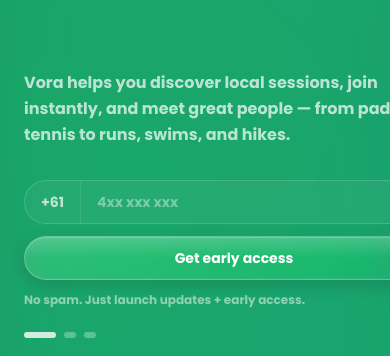
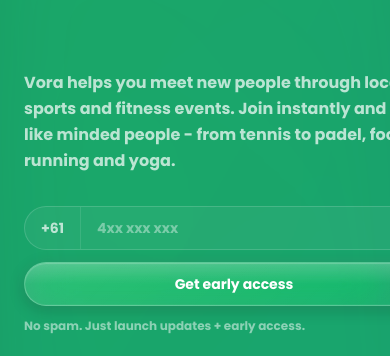
Before and after one commit to voraapplication/Vora-website, a Next.js app: page / in a window 390 px wide. Shown: the part 342-698 px from the top of the page. Built offline with nearby package versions, Linux system fonts and the light colour scheme; no server answers.

Commit message:
Add phone validation, normalization, duplicate protection, and honeypot anti-bot system

```diff
--- a/app/page.tsx
+++ b/app/page.tsx
@@ -3,6 +3,7 @@
 import { useEffect, useMemo, useRef, useState, useCallback } from "react";
 import Image from "next/image";
 import HowItWorks from "@/components/HowItWorks";
+import { supabase } from "@/lib/supabaseClient";
 
 const BUBBLES = [
   "Get more people to your venue",
@@ -79,6 +80,63 @@
   const [activeStep, setActiveStep] = useState(0);
   const [contactOpen, setContactOpen] = useState(false);
   const contactRef = useRef<HTMLDivElement | null>(null);
+  const [phoneNumber, setPhoneNumber] = useState("");
+  const [loading, setLoading] = useState(false);
+  const [success, setSuccess] = useState(false);
+  const [duplicate, setDuplicate] = useState(false);
+  const [honeypot, setHoneypot] = useState("");
+
+  function normalizeAustralianPhone(phone: string): string {
+    let cleaned = phone.replace(/\D/g, "");
+
+    if (cleaned.startsWith("0")) {
+      cleaned = cleaned.substring(1);
+    }
+
+    if (cleaned.startsWith("61")) {
+      return `+${cleaned}`;
+    }
+
+    return `+61${cleaned}`;
+  }
+
+  const handleSubmit = async (e: React.FormEvent) => {
+    e.preventDefault();
+    if (honeypot !== "") return;
+    if (!phoneNumber.trim()) return;
+
+    const cleanedNumber = phoneNumber.replace(/\D/g, "");
+
+    if (cleanedNumber.length < 9) {
+      alert("Please enter a valid phone number");
+      return;
+    }
+
+    if (/(\d)\1{4,}/.test(cleanedNumber)) {
+      alert("Please enter a valid phone number");
+      return;
+    }
+
+    setLoading(true);
+
+    const formattedPhone = normalizeAustralianPhone(phoneNumber);
+
+    const { error } = await supabase
+      .from("waitlist_phone_numbers")
+      .insert([{ phone_number: formattedPhone }]);
+
+    setLoading(false);
+
+    if (!error) {
+      setSuccess(true);
+      setPhoneNumber("");
+    } else if (error.code === "23505") {
+      setDuplicate(true);
+      setPhoneNumber("");
+    } else {
+      console.error("Supabase error:", error);
+    }
+  };
 
   useEffect(() => {
     const handleClickOutside = (e: MouseEvent) => {
@@ -279,12 +337,20 @@
 
                 {/* This text stays the same */}
                 <p className="mt-5 text-base leading-relaxed text-white/70 md:text-lg">
-                  Vora helps you discover local sessions, join instantly, and meet great people —
-                  from padel and tennis to runs, swims, and hikes.
+                  Vora helps you meet new people through local sports and fitness events. Join instantly and meet like minded people - from tennis to padel, football, running and yoga.
                 </p>
 
-                {/* Waitlist stays the same */}
-                <div id="waitlist" className="mt-8 flex flex-col gap-3 sm:flex-row">
+                {/* Waitlist form */}
+                <form onSubmit={handleSubmit} id="waitlist" className="mt-8 flex flex-col gap-3 sm:flex-row">
+                  <input
+                    type="text"
+                    name="company"
+                    value={honeypot}
+                    onChange={(e) => setHoneypot(e.target.value)}
+                    tabIndex={-1}
+                    autoComplete="off"
+                    style={{ position: "absolute", left: "-9999px", opacity: 0, height: 0, width: 0 }}
+                  />
                   <div className="flex h-11 w-full overflow-hidden rounded-full border border-white/15 bg-white/5 focus-within:border-white/30">
                     <div className="flex items-center px-4 text-sm text-white/70 border-r border-white/10">
                       +61
@@ -293,16 +359,30 @@
                     <input
                       type="tel"
                       placeholder="4xx xxx xxx"
+                      value={phoneNumber}
+                      onChange={(e) => setPhoneNumber(e.target.value.replace(/\D/g, ""))}
                       className="w-full bg-transparent px-4 text-sm text-white placeholder:text-white/40 outline-none"
                     />
                   </div>
 
-                  <button className="glass-btn h-11 px-6 text-sm">
-                    Get early access
+                  <button type="submit" disabled={loading} className="glass-btn h-11 px-6 text-sm">
+                    {loading ? "Joining..." : "Get early access"}
                   </button>
-                </div>
+                </form>
 
-                <p className="mt-3 text-xs text-white/50">No spam. Just launch updates + early access.</p>
+                {success && (
+                  <p className="mt-3 text-xs text-green-400">
+                    You're on the list! We'll text you when Vora launches.
+                  </p>
+                )}
+                {duplicate && (
+                  <p className="mt-3 text-xs text-green-400">
+                    You're already on the list!
+                  </p>
+                )}
+                {!success && !duplicate && (
+                  <p className="mt-3 text-xs text-white/50">No spam. Just launch updates + early access.</p>
+                )}
 
                 {/* Optional: small progress dots */}
                 <div className="mt-6 flex items-center gap-2">
@@ -362,15 +442,15 @@
             {[
               {
                 q: "When does Vora launch?",
-                a: "We’re starting in Sydney with early access, then expanding sport-by-sport and city-by-city.",
+                a: "We don't have an exact launch date set yet. We are aiming for late March / early April. Enter your phone number above to receive updates and exclusives first!",
               },
               {
                 q: "Is Vora free?",
-                a: "Joining and browsing will be free. Some sessions may have a small fee set by hosts/venues.",
+                a: "All Vora hosted events will be free to join. Keep an eye out for future updates about creating your own free or paid sport events.",
               },
               {
                 q: "What sports are supported?",
-                a: "Padel, tennis, runs, gym meetups, swims, hikes, basketball and more — based on demand.",
+                a: "Padel, Tennis, Pickleball, Basketball, Football, Running, Walking, Yoga. We will add more sports based on demand.",
               },
             ].map((item) => (
               <div key={item.q} className="glass-card p-6">
--- /dev/null
+++ b/lib/supabaseClient.ts
@@ -0,0 +1,6 @@
+import { createClient } from "@supabase/supabase-js";
+
+const supabaseUrl = process.env.NEXT_PUBLIC_SUPABASE_URL!;
+const supabaseAnonKey = process.env.NEXT_PUBLIC_SUPABASE_ANON_KEY!;
+
+export const supabase = createClient(supabaseUrl, supabaseAnonKey);
--- a/package.json
+++ b/package.json
@@ -9,6 +9,7 @@
     "lint": "eslint"
   },
   "dependencies": {
+    "@supabase/supabase-js": "^2.99.0",
     "gsap": "^3.14.2",
     "next": "16.1.6",
     "react": "19.2.3",
```
Also changed, not shown: 1 other file (tests, documents, lock files or other folders).
